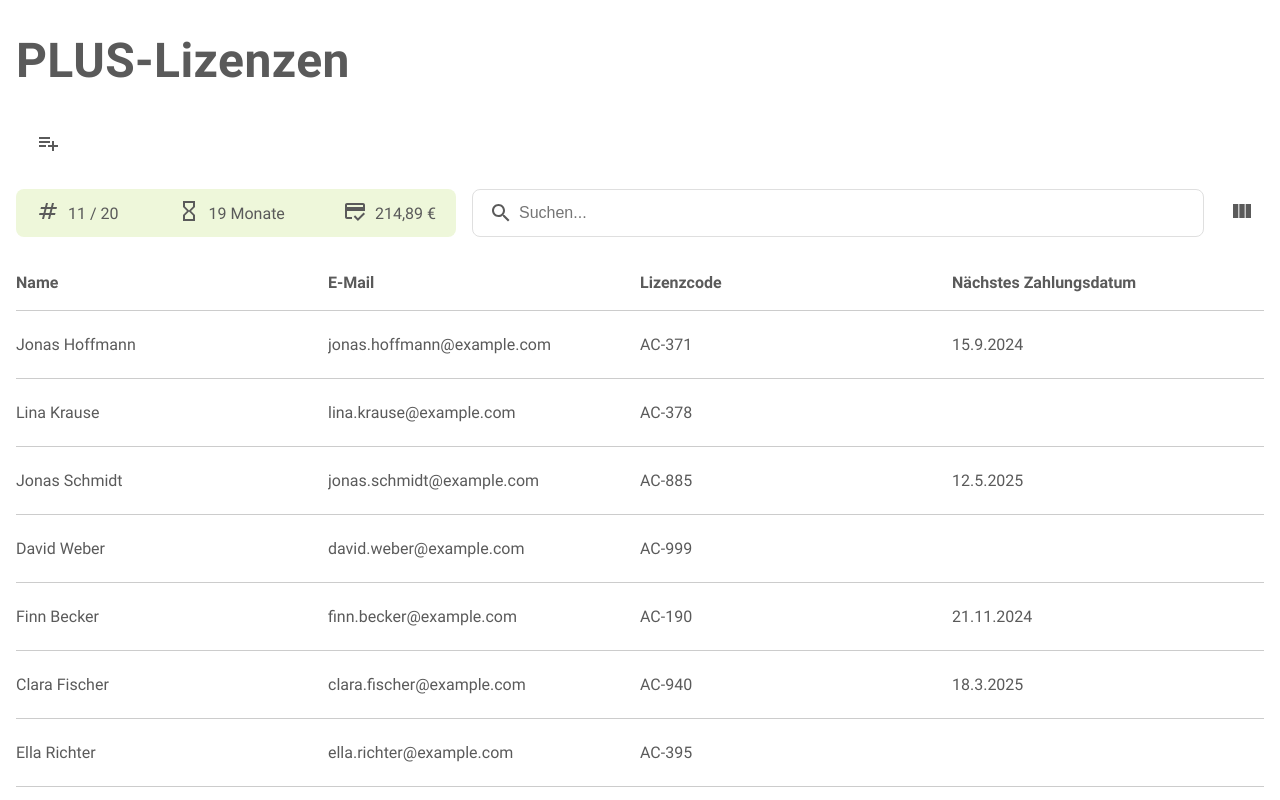
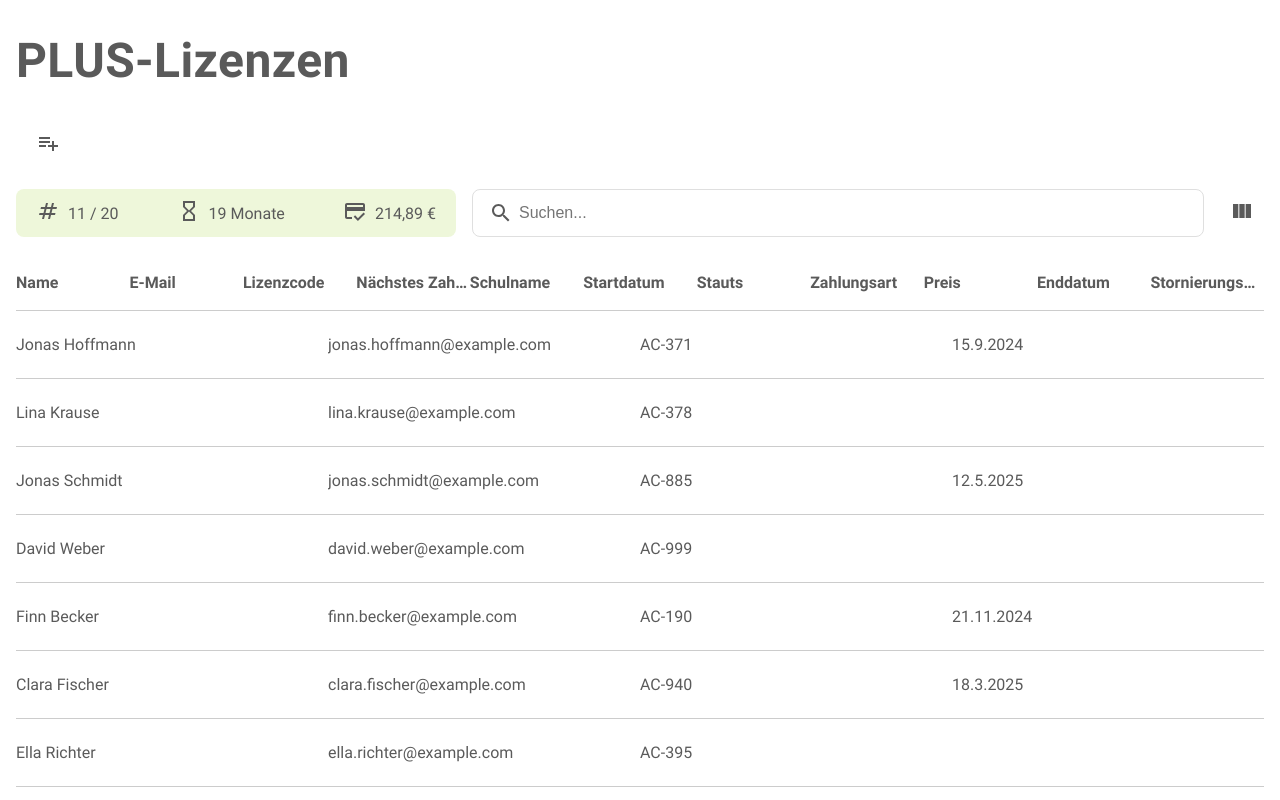
Before and after one commit to claraw-19/plus, a Next.js app: page / in a window 1280 px wide. Built offline with nearby package versions, Linux system fonts and the light colour scheme.

Commit message:
change logic of saving selected columns

```diff
--- a/components/Plus/Filter.jsx
+++ b/components/Plus/Filter.jsx
@@ -25,13 +25,15 @@ import {
   DeleteForeverSharp as DeleteForeverSharpIcon,
   FileCopySharp as FileCopySharpIcon,
 } from "@mui/icons-material";
+import defaultColumns from "@/constants/defaultColumns";
 
 export default function Filter({
   filters,
   setFilters,
   setSingleOrders,
   allSingleOrdersWithDependencies,
-  columns,
+  allColumns,
+  setAllColumns,
 }) {
   const [isPopupOpen, setIsPopupOpen] = useState(false);
   const [viewName, setViewName] = useState("");
@@ -40,7 +42,6 @@ export default function Filter({
   const [contextMenu, setContextMenu] = useState(null);
   const [isEditMode, setIsEditMode] = useState(false);
   const [activeTab, setActiveTab] = useState(0);
-  const [selectedColumns, setSelectedColumns] = useState([]);
 
   useEffect(() => {
     const savedViewsFromStorage = localStorage.getItem("savedViews");
@@ -87,6 +88,8 @@ export default function Filter({
 
   const handleOpenPopup = () => {
     setFilters([{ field: "", filterMethod: "", value: "" }]);
+    setAllColumns(defaultColumns);
+    // setSelectedView(null);
     setIsPopupOpen(true);
     setActiveTab(0);
     setViewName("");
@@ -97,6 +100,8 @@ export default function Filter({
   };
 
   const handleSaveView = () => {
+    console.log("selectedview: ", selectedView);
+    console.log("savedViews: ", savedViews);
     if (!viewName.trim()) {
       alert("Bitte gib einen Namen für die Ansicht ein.");
       return;
@@ -104,13 +109,23 @@ export default function Filter({
     if (isEditMode) {
       const updatedViews = savedViews.map((view) =>
         view.id === selectedView.id
-          ? { ...view, name: viewName, filters }
+          ? { ...view, name: viewName, filters, allColumns }
           : view
       );
       setSavedViews(updatedViews);
-      setSelectedView({ ...selectedView, name: viewName, filters });
+      setSelectedView({
+        ...selectedView,
+        name: viewName,
+        filters,
+        allColumns,
+      });
     } else {
-      const newView = { name: viewName, id: uuidv4(), filters };
+      const newView = {
+        name: viewName,
+        id: uuidv4(),
+        filters,
+        allColumns,
+      };
       setSavedViews([...savedViews, newView]);
       setSelectedView(newView);
     }
@@ -145,12 +160,15 @@ export default function Filter({
     if (!selectedView) {
       setSelectedView(view);
       setFilters(view.filters);
+      setAllColumns(view.allColumns);
     } else if (selectedView.id === view.id) {
       setSelectedView(null);
       setFilters([]);
+      setAllColumns(defaultColumns);
     } else {
       setSelectedView(view);
       setFilters(view.filters);
+      setAllColumns(view.allColumns);
     }
   }
 
@@ -169,13 +187,14 @@ export default function Filter({
     handleCloseContextMenu();
   };
 
-  const handleTabChange = (tab) => {
-    setActiveTab(tab);
-  };
-
   const handleColumnChange = (selectedIds) => {
-    setSelectedColumns(selectedIds);
-    console.log(selectedColumns);
+    const updatedColumns = allColumns.map((column) => {
+      return {
+        ...column,
+        visible: selectedIds.includes(column.id),
+      };
+    });
+    setAllColumns(updatedColumns);
   };
 
   return (
@@ -297,14 +316,17 @@ export default function Filter({
                 </InputLabel>
                 <Select
                   labelId="select-label"
-                  value={selectedColumns}
+                  value={allColumns
+                    .filter((column) => column.visible)
+                    .map((column) => column.id)} // IDs der sichtbaren Spalten
                   multiple
-                  renderValue={(selected) =>
-                    selected.length > 0
-                      ? `Spalten auswählen - ${selected.length} ausgewählt`
-                      : "Keine Spalte ausgewählt"
-                  }
-                  onChange={(e) => handleColumnChange(e.target.value)}
+                  renderValue={(selected) => {
+                    const visibleCount = allColumns.filter(
+                      (column) => column.visible
+                    ).length;
+                    return `Spalten auswählen - ${visibleCount} ausgewählt`;
+                  }}
+                  onChange={(e) => handleColumnChange(e.target.value)} // Hier behandelst du die Änderung
                   label="Spalten"
                   sx={{
                     color: "#5A5A5A",
@@ -314,7 +336,7 @@ export default function Filter({
                     PaperProps: { style: { maxHeight: 200 } },
                   }}
                 >
-                  {columns.map((column) => (
+                  {allColumns.map((column) => (
                     <MenuItem
                       key={column.id}
                       value={column.id}
@@ -323,7 +345,7 @@ export default function Filter({
                         fontFamily: theme.typography.fontFamily.regular,
                       }}
                     >
-                      <Checkbox checked={selectedColumns.includes(column.id)} />
+                      <Checkbox checked={column.visible} />
                       {column.title}
                     </MenuItem>
                   ))}
--- a/components/Plus/SingleOrderCard.jsx
+++ b/components/Plus/SingleOrderCard.jsx
@@ -4,7 +4,7 @@ import { useState } from "react";
 
 export default function SingleOrderCard({
   singleOrderWithDependencies,
-  columns,
+  allColumns,
 }) {
   const [isOpen, setIsOpen] = useState(false);
 
@@ -12,16 +12,14 @@ export default function SingleOrderCard({
     setIsOpen((prev) => !prev);
   };
 
-  console.log(columns);
-
   return (
     <>
       <Styled.SingleOrderContainer
-        columns={columns}
+        $allColumns={allColumns}
         $isOpen={isOpen}
         onClick={toggleDetails}
       >
-        {columns.map((column) => (
+        {allColumns.map((column) => (
           <Styled.SingleOrderData key={column.id}>
             {column.id === "name"
               ? `${singleOrderWithDependencies.user.firstName} ${singleOrderWithDependencies.user.lastName}`
@@ -53,8 +51,8 @@ const Styled = {
   SingleOrderContainer: styled.button`
     all: unset;
     display: grid;
-    grid-template-columns: ${({ columns }) =>
-      columns.map((col) => `${col.width}%`).join(" ")};
+    grid-template-columns: ${({ $allColumns }) =>
+      $allColumns.map((col) => `${col.width}%`).join(" ")};
     padding: 8px 0;
     border-bottom: 1px solid #ccc;
     background-color: ${({ $isOpen, theme }) =>
--- a/components/Plus/SingleOrderListHeader.jsx
+++ b/components/Plus/SingleOrderListHeader.jsx
@@ -1,11 +1,14 @@
 import styled from "styled-components";
 
-export default function SingleOrdersListListHeader({ columns, setColumns }) {
+export default function SingleOrdersListListHeader({
+  allColumns,
+  setAllColumns,
+}) {
   const handleResize = (index, event) => {
     event.preventDefault();
     const startX = event.clientX;
-    const startWidth = columns[index].width;
-    const nextStartWidth = columns[index + 1]?.width;
+    const startWidth = allColumns[index].width;
+    const nextStartWidth = allColumns[index + 1]?.width;
 
     const onMouseMove = (moveEvent) => {
       const deltaX = moveEvent.clientX - startX;
@@ -14,10 +17,10 @@ export default function SingleOrdersListListHeader({ columns, setColumns }) {
       const nextNewWidth = nextStartWidth - (deltaX / window.innerWidth) * 100;
 
       if (newWidth > 10 && (!nextStartWidth || nextNewWidth > 10)) {
-        const updatedColumns = [...columns];
+        const updatedColumns = [...allColumns];
         updatedColumns[index].width = newWidth;
         if (nextStartWidth) updatedColumns[index + 1].width = nextNewWidth;
-        setColumns(updatedColumns);
+        setAllColumns(updatedColumns);
       }
     };
 
@@ -32,13 +35,14 @@ export default function SingleOrdersListListHeader({ columns, setColumns }) {
 
   return (
     <Styled.SingleOrderContainer>
-      {columns.map((column, index) => (
+      {console.log(allColumns)}
+      {allColumns.map((column, index) => (
         <Styled.SingleOrderData
           key={column.id}
           style={{ width: `${column.width}%` }}
         >
           {column.title}
-          {index < columns.length - 1 && (
+          {index < allColumns.length - 1 && (
             <Styled.ResizeHandle onMouseDown={(e) => handleResize(index, e)} />
           )}
         </Styled.SingleOrderData>
--- /dev/null
+++ b/constants/defaultColumns.json
@@ -0,0 +1,23 @@
+[
+  { "id": "name", "title": "Name", "width": 25, "visible": true },
+  { "id": "email", "title": "E-Mail", "width": 25, "visible": true },
+  { "id": "license", "title": "Lizenzcode", "width": 25, "visible": true },
+  {
+    "id": "paymentDate",
+    "title": "Nächstes Zahlungsdatum",
+    "width": 25,
+    "visible": true
+  },
+  { "id": "schoolName", "title": "Schulname", "width": 25, "visible": false },
+  { "id": "startDate", "title": "Startdatum", "width": 25, "visible": false },
+  { "id": "status", "title": "Stauts", "width": 25, "visible": false },
+  { "id": "payment", "title": "Zahlungsart", "width": 25, "visible": false },
+  { "id": "price", "title": "Preis", "width": 25, "visible": false },
+  { "id": "endDate", "title": "Enddatum", "width": 25, "visible": false },
+  {
+    "id": "cancellationDate",
+    "title": "Stornierungsdatum",
+    "width": 25,
+    "visible": false
+  }
+]
--- a/pages/index.jsx
+++ b/pages/index.jsx
@@ -8,6 +8,7 @@ import KPI from "@/components/Plus/Kpi";
 import Filter from "@/components/Plus/Filter";
 import { filter, search } from "@/utils/filterAndSearch";
 import ViewColumnIcon from "@mui/icons-material/ViewColumn";
+import defaultColumns from "@/constants/defaultColumns";
 
 export default function Plus() {
   const [singleOrders, setSingleOrders] = useState(
@@ -15,30 +16,22 @@ export default function Plus() {
   );
   const [searchTerm, setSearchTerm] = useState("");
   const [filters, setFilters] = useState([]);
-  const [columns, setColumns] = useState([
-    { id: "name", title: "Name", width: 25, selected: false },
-    { id: "email", title: "E-Mail", width: 25, selected: false },
-    { id: "license", title: "Lizenzcode", width: 25, selected: false },
-    {
-      id: "paymentDate",
-      title: "Nächstes Zahlungsdatum",
-      width: 25,
-      selected: false,
-    },
-  ]);
+  const [allColumns, setAllColumns] = useState(defaultColumns);
+
+  console.log("allColumns: ", allColumns);
 
   useEffect(() => {
     const savedColumnWidths = localStorage.getItem("columnWidths");
     if (savedColumnWidths) {
-      setColumns(JSON.parse(savedColumnWidths));
+      setAllColumns(JSON.parse(savedColumnWidths));
     }
   }, []);
 
   useEffect(() => {
-    if (columns) {
-      localStorage.setItem("columnWidths", JSON.stringify(columns));
+    if (allColumns) {
+      localStorage.setItem("columnWidths", JSON.stringify(allColumns));
     }
-  }, [columns]);
+  }, [allColumns]);
 
   useEffect(() => {
     const filteredSingleOrders = filter(
@@ -51,12 +44,12 @@ export default function Plus() {
   }, [filters, searchTerm]);
 
   const resetColumnWidths = () => {
-    const equalWidth = 100 / columns.length;
-    const resetColumns = columns.map((column) => ({
+    const equalWidth = 100 / allColumns.length;
+    const resetColumns = allColumns.map((column) => ({
       ...column,
       width: equalWidth,
     }));
-    setColumns(resetColumns);
+    setAllColumns(resetColumns);
   };
 
   return (
@@ -64,7 +57,8 @@ export default function Plus() {
       <Styled.Header>
         <h1>PLUS-Lizenzen</h1>
         <Filter
-          columns={columns}
+          allColumns={allColumns}
+          setAllColumns={setAllColumns}
           filters={filters}
           setFilters={setFilters}
           setSingleOrders={setSingleOrders}
@@ -76,14 +70,20 @@ export default function Plus() {
           <SearchBar searchTerm={searchTerm} setSearchTerm={setSearchTerm} />
           <Styled.ViewColumnIcon onClick={resetColumnWidths} />
         </Styled.KPIAndSearchWrapper>
-        <SingleOrdersListHeader columns={columns} setColumns={setColumns} />
+        {allColumns && (
+          <SingleOrdersListHeader
+            allColumns={allColumns}
+            setAllColumns={setAllColumns}
+          />
+        )}
       </Styled.Header>
+      {allColumns && (
         <Styled.singleOrdersList>
           {singleOrders.length > 0 ? (
             singleOrders.map((singleOrderWithDependencies) => (
               <li key={singleOrderWithDependencies.singleOrder.id}>
                 <SingleOrderCard
-                columns={columns}
+                  allColumns={allColumns}
                   singleOrderWithDependencies={singleOrderWithDependencies}
                 />
               </li>
@@ -92,6 +92,7 @@ export default function Plus() {
             <p>Keine Lizenzen gefunden.</p>
           )}
         </Styled.singleOrdersList>
+      )}
     </>
   );
 }
```
Lines whose indentation alone changed are shown as unchanged.
